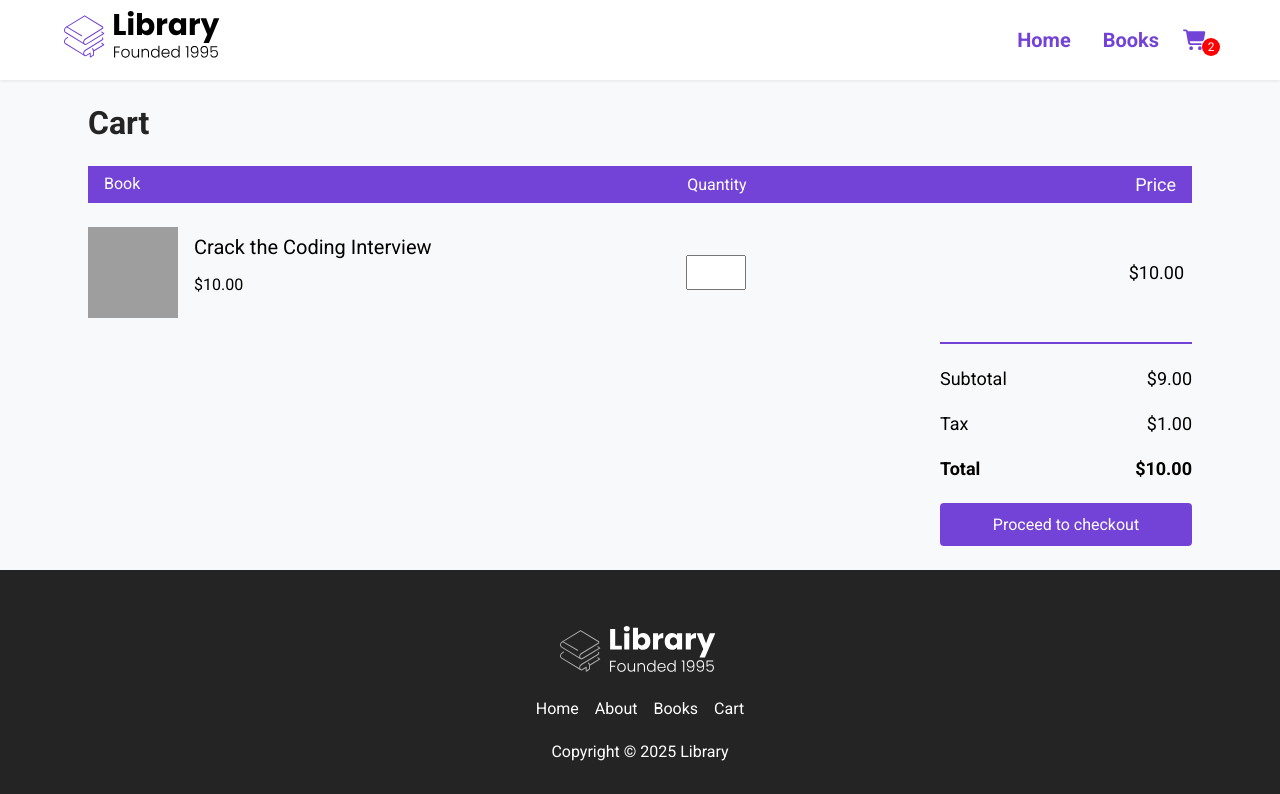
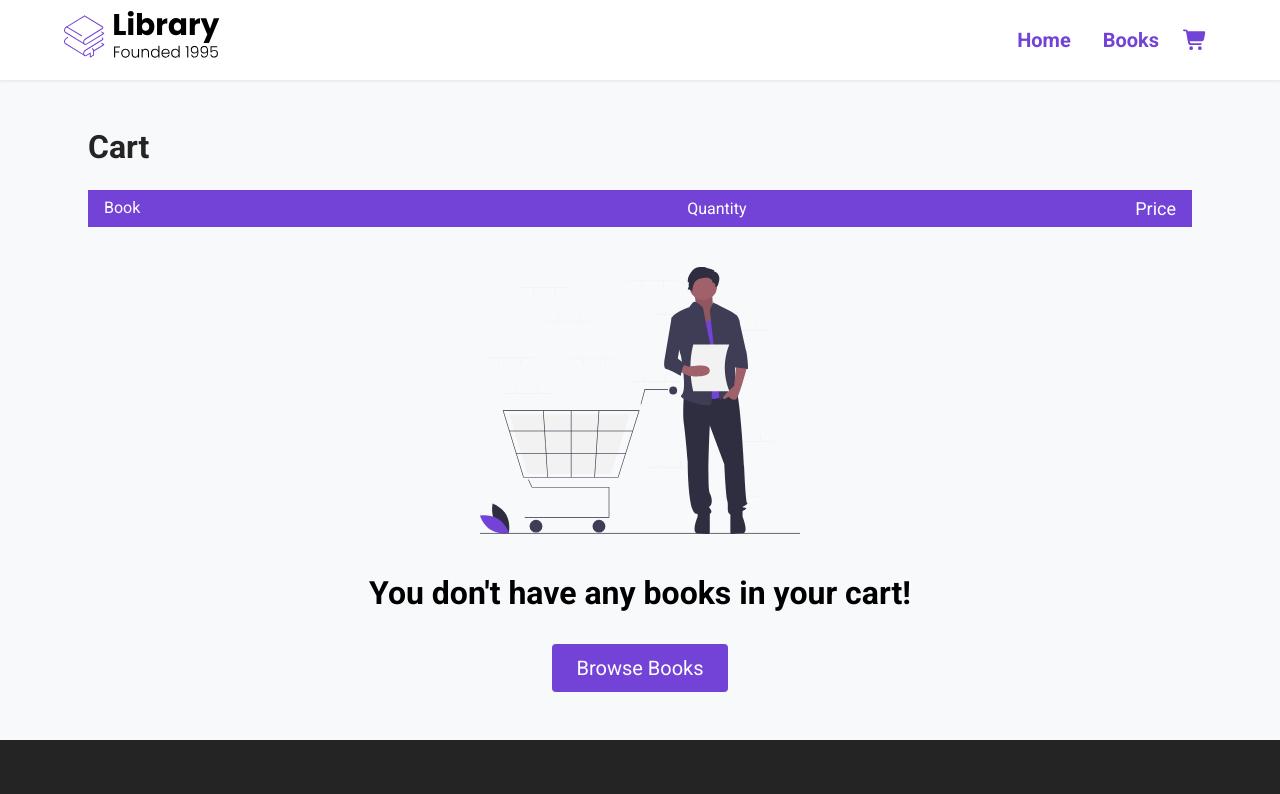
Before and after one commit to lucashawthorne/react-online-library, a React (Create React App) app: page /cart in a window 1280 px wide. Shown: the top 794 px of the page. Built offline with nearby package versions, Linux system fonts and the light colour scheme; grey boxes are pictures that could not be loaded.

Commit message:
finalize cart functionality

```diff
--- a/src/App.js
+++ b/src/App.js
@@ -12,38 +12,76 @@
   const [cart, setCart] = useState([]);
 
   function addToCart(book) {
-    const dupeItem = cart.find((item) => +item.id === +book.id)
+    const dupeItem = cart.find((item) => +item.id === +book.id);
     if (dupeItem) {
-      setCart(cart.map(item => {
-        if (item.id === dupeItem.id) {
-          return {
-            ...item,
-            quantity: item.quantity + 1,
+      setCart(
+        cart.map((item) => {
+          if (item.id === dupeItem.id) {
+            return {
+              ...item,
+              quantity: item.quantity + 1,
+            };
+          } else {
+            return item;
           }
-        }
-        else {
-          return item
-        }
-      }))
-    }
-    else {
-      setCart([...cart, {...book, quantity: 1 }])
+        })
+      );
+    } else {
+      setCart([...cart, { ...book, quantity: 1 }]);
     }
   }
 
+  function changeQuantity(book, quantity) {
+    setCart(
+      cart.map((item) =>
+        item.id === book.id
+          ? {
+              ...item,
+              quantity: +quantity,
+            }
+          : item
+      )
+    );
+  }
+
+  function removeItem(item) {
+    setCart(cart.filter(book => book.id !== item.id))
+  }
+
+  function numberOfItems() {
+    let counter = 0;
+    cart.forEach(item => {
+      counter += item.quantity
+    })
+    return counter;
+  }
+
   useEffect(() => {
-    console.log(cart)
-  }, [cart])
+    console.log(cart);
+  }, [cart]);
 
   return (
     <Router>
       <div className="App">
-        <Nav />
+        <Nav numberOfItems={numberOfItems()}/>
         <Routes>
           <Route path="/" element={<Home />} />
           <Route path="/books" exact element={<Books books={books} />} />
-          <Route path="/books/:id" element={<BookInfo books={books} addToCart={addToCart}/>} />
-          <Route path="/cart" element={<Cart books={books} />} />
+          <Route
+            path="/books/:id"
+            element={<BookInfo books={books} addToCart={addToCart} />}
+          />
+          <Route
+            path="/cart"
+            element={
+              <Cart
+                books={books}
+                cart={cart}
+                changeQuantity={changeQuantity}
+                removeItem={removeItem}
+              />
+            }
+          />
         </Routes>
         <Footer />
       </div>
--- a/src/components/Nav.jsx
+++ b/src/components/Nav.jsx
@@ -3,7 +3,7 @@
 import LibraryLogo from "../assets/Library.svg";
 import { Link } from "react-router-dom";
 
-const Nav = () => {
+const Nav = ({ numberOfItems }) => {
   function openMenu() {
     document.body.classList += " menu--open";
   }
@@ -36,7 +36,9 @@
             <Link to="/cart" className="nav__link">
               <FontAwesomeIcon icon="shopping-cart" />
             </Link>
-            <span className="cart__length">2</span>
+            {numberOfItems > 0 && (
+              <span className="cart__length">{numberOfItems}</span>
+            )}
           </li>
         </ul>
         <div className="menu__backdrop">
--- a/src/index.css
+++ b/src/index.css
@@ -265,7 +265,7 @@
 }
 
 .books__container {
-  padding: 24px 0;
+  padding: 48px 0;
 }
 
 .row {
--- a/src/pages/Cart.jsx
+++ b/src/pages/Cart.jsx
@@ -1,6 +1,16 @@
-import React from "react";
+import React, { useEffect, useState } from "react";
+import EmptyCart from "../assets/empty_cart.svg";
+import { Link } from "react-router-dom";
 
-const Cart = () => {
+const Cart = ({ cart, changeQuantity, removeItem }) => {
+  const total = () => {
+    let price = 0;
+    cart.forEach((item) => {
+      price += +((item.salePrice || item.originalPrice) * item.quantity);
+    });
+    return price;
+  };
+
   return (
     <div id="books__body">
       <main id="books__main">
@@ -16,19 +26,28 @@
                 <span className="cart__total">Price</span>
               </div>
               <div className="cart__body">
+                {cart.map((book) => {
+                  return (
                     <div className="cart__item">
                       <div className="cart__book">
                         <img
-                      src="https://m.media-amazon.com/images/I/61mIq2iJUXL._AC_UF1000,1000_QL80_.jpg"
+                          src={book.url}
                           className="cart__book--img"
                           alt=""
                         />
                         <div className="cart__book--info">
                           <span className="cart__book--title">
-                        Crack the Coding Interview
+                            {book.title}
                           </span>
-                      <span className="cart__book--price">$10.00</span>
-                      <button className="cart__book--remove"></button>
+                          <span className="cart__book--price">
+                            ${(book.salePrice || book.originalPrice).toFixed(2)}
+                          </span>
+                          <button
+                            className="cart__book--remove"
+                            onClick={() => removeItem(book)}
+                          >
+                            Remove
+                          </button>
                         </div>
                       </div>
                       <div className="cart__quantity">
@@ -37,30 +56,54 @@
                           min={1}
                           max={99}
                           className="cart__input"
+                          value={book.quantity}
+                          onChange={(event) =>
+                            changeQuantity(book, event.target.value)
+                          }
                         />
                       </div>
-                  <div className="cart__total">$10.00</div>
+                      <div className="cart__total">
+                        $
+                        {(
+                          (book.salePrice || book.originalPrice) * book.quantity
+                        ).toFixed(2)}
                       </div>
                     </div>
+                  );
+                })}
               </div>
+            </div>
+            {cart.length === 0 && (
+              <div className="cart__empty">
+                <img src={EmptyCart} alt="" className="cart__empty--img" />
+                <h2>You don't have any books in your cart!</h2>
+                <Link to="/books">
+                  <button className="btn">Browse Books</button>
+                </Link>
+              </div>
+            )}
+            {cart.length > 0 && (
               <div className="total">
                 <div className="total__item total__sub-total">
                   <span>Subtotal</span>
-                <span>$9.00</span>
+                  <span>${(total() * 0.9).toFixed(2)}</span>
                 </div>
                 <div className="total__item total__tax">
                   <span>Tax</span>
-                <span>$1.00</span>
+                  <span>${(total() * 0.1).toFixed(2)}</span>
                 </div>
                 <div className="total__item total__price">
                   <span>Total</span>
-                <span>$10.00</span>
+                  <span>${total().toFixed(2)}</span>
                 </div>
-              <button className="btn btn__checkout no-cursor"
-              onClick={() => alert('Feature not yet implemented 🙂‍↔️')}>
+                <button
+                  className="btn btn__checkout no-cursor"
+                  onClick={() => alert("Feature not yet implemented 🙂‍↔️")}
+                >
                   Proceed to checkout
                 </button>
               </div>
+            )}
           </div>
         </div>
       </main>
```
Lines whose indentation alone changed are shown as unchanged.
